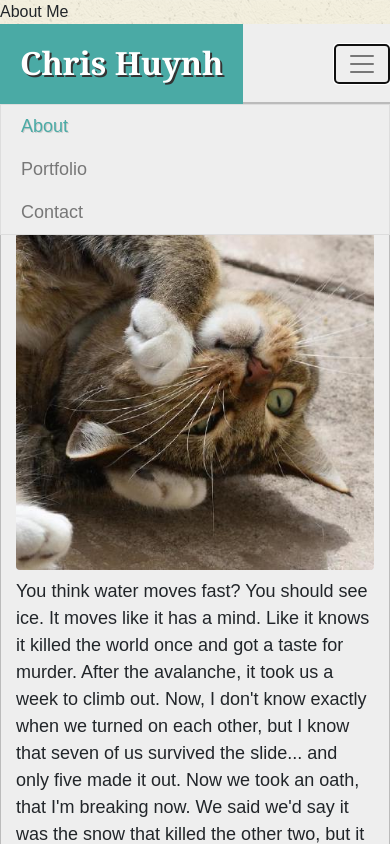
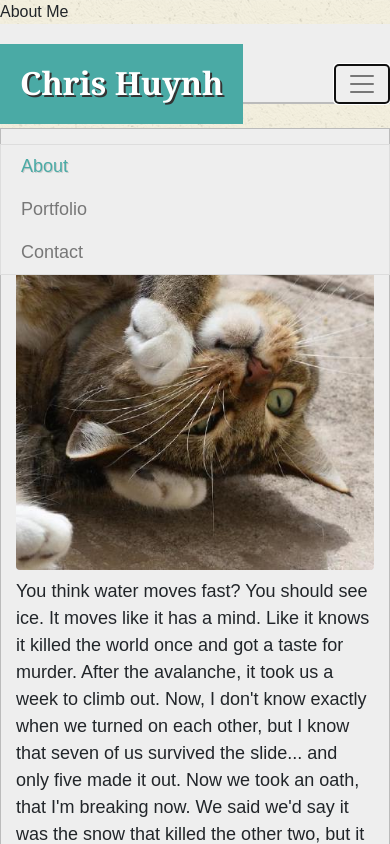
Before and after one commit to chuynh18/Bootstrap-Portfolio, a plain HTML site: page index.html in a window 390 px wide. Both pictures are taken after a click on the button "Toggle navigation". Shown: the top 844 px of the page. Drawn offline with nearby package versions, Linux system fonts and the light colour scheme.

Commit message:
changed style.css to work better with chrome, and added the things i removed back with browser specific hacks for firefox

```diff
--- a/assets/css/style.css
+++ b/assets/css/style.css
@@ -21,11 +21,12 @@ This may or may not have been written in frustration at 2 AM.*/
     padding: 0;
     margin: 0;
     height: 80px;
+    position: relative;
 }
 
-.ob-container {
+/* .ob-container {
     position: relative;
-}
+} */
 
 .ob-toggler {
     position: relative;
@@ -168,22 +169,32 @@ background-color: #666 !important;
     .ob-logo {
         height: 80px;
         text-shadow: 2px 2px #333;
-        position: relative;
-        top: -40px;
+        /* top: -40px; */
         left: 0px;
     }
 
-    .ob-toggler {
+    /* browser specific hack for Firefox 16 and up.  I feel so dirty */
+    @supports (-moz-appearance:meterbar) {
+        .ob-logo {
             position: relative;
-        top: -20px;
+            top: -40px;
         }
 
         .navbar-collapse {
             position: relative;
             top: -40px;
-        /* left: -20px; */
+        }
+
+        .navbar-toggler {
+            position: relative;
+            top: -20px;
+        }
+    }
+
+    .navbar-collapse {
     background-color: #eee;
-        z-index: 100;
+    /* firefox needs z-index, chrome doesn't */
+    z-index: 1;
     padding-left: 20px;
     border-style: solid;
     border-width: 1px;
--- a/index.html
+++ b/index.html
@@ -6,7 +6,7 @@
 
         <meta charset="utf-8" />
         <!-- viewport tag, in the form suggested by Bootstrap documentation -->
-        <meta name="viewport" content="width=device-width, initial-scale=1>
+        <meta name="viewport" content="width=device-width, initial-scale=1, shrink-to-fit=no>
         <!-- end boilerplate -->
 
         <title>About Me</title>
```
Lines whose indentation alone changed are shown as unchanged.
